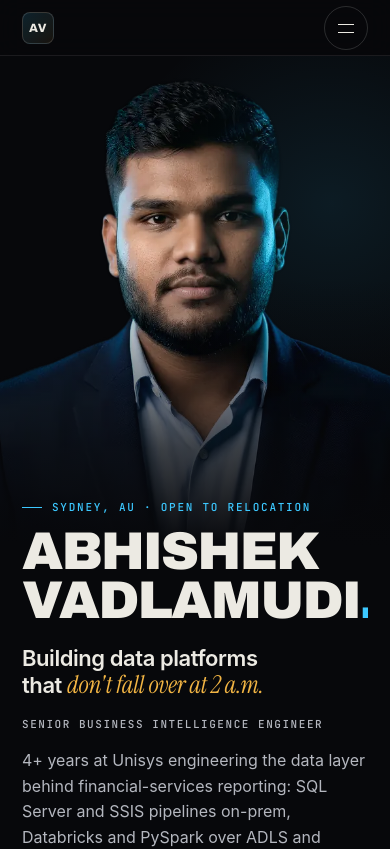
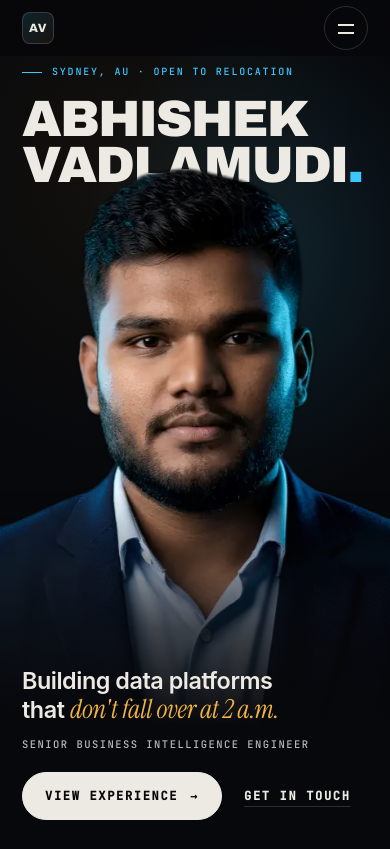
Before and after one commit to vabhishek8/resume-site, a React (Vite) app: page / in a window 390 px wide. Shown: the top 849 px of the page. Built offline with nearby package versions, Linux system fonts and the light colour scheme; a web font is replaced by a local one.

Commit message:
Mobile hero: magazine-cover styles

```diff
--- a/src/index.css
+++ b/src/index.css
@@ -294,6 +294,7 @@ html.anim .hb-scroll i::after { animation: drip 1.6s var(--ease) infinite; }
 .about-grid { display: grid; grid-template-columns: minmax(0, 1.25fr) minmax(0, 1fr); gap: clamp(40px, 7vw, 120px); }
 .about-copy p { color: var(--ink-2); font-size: 17px; max-width: 62ch; }
 .about-copy p + p { margin-top: 22px; }
+.about-copy .about-lede-m + p { margin-top: 0; } /* hidden mobile-only lede must not shift desktop */
 .about-copy p.lead { color: var(--ink); font-size: clamp(19px, 1.6vw, 23px); line-height: 1.5; }
 .stats { display: grid; grid-template-columns: 1fr 1fr; border-top: 1px solid var(--line); align-self: start; }
 .stat { padding: 28px 22px 28px 0; border-bottom: 1px solid var(--line); }
@@ -891,7 +892,6 @@ html.menu-open .site-header { backdrop-filter: none; -webkit-backdrop-filter: no
 html.anim .figure-layer:not(.is-in) { --fig-in: 0; }
 .fig-pose { position: absolute; inset: 0; opacity: 0; transition: opacity 0.7s ease; }
 .fig-pose.is-active { opacity: 1; }
-.fig-pose picture, .hero-photo picture { display: contents; }
 .fig-pose img { width: 100%; height: 100%; object-fit: contain; object-position: bottom center; transform-origin: 50% 100%; }
 /* The about / work / contact poses come from 448x600 tiles (upscaled). Cap
    their rendered size so they are never shown much beyond their effective
@@ -913,4 +913,4 @@ html.anim .fig-pose.is-active img { animation: fig-breath 6s ease-in-out infinit
 
 
 /* Mobile-only elements are hidden on desktop; mobile.css owns their layout */
-.hero-photo, .portrait-band { display: none; }
+.hero-photo, .portrait-band, .about-lede-m { display: none; }
--- a/src/mobile.css
+++ b/src/mobile.css
@@ -11,7 +11,7 @@
    Radius:               16 (cards, sheet, inputs 12) · pills 999
    Borders:              1px var(--line-2)
    Image treatment:      one full-bleed portrait (hero) + one editorial band (before Contact)
-   Motion:               hero static at first paint; one per section after: content fades up on enter. No kinetic headings,
+   Motion:               hero masthead rises once (CSS) + scroll parallax; one per section after: content fades up on enter. No kinetic headings,
                          no particles, no grain, no marquee, no clip-path reveals.
    ═══════════════════════════════════════════════════════════════════════════ */
 
@@ -35,11 +35,14 @@
   html.anim [data-split] .ch { opacity: 1 !important; transform: none !important; }
   /* First paint is the finished hero: no preloader, no hero fade gated on JS. */
   .preloader { display: none !important; }
-  html.anim [data-hero], html.anim [data-hero-name] { opacity: 1 !important; transform: none !important; filter: none !important; }
+  html.anim [data-hero] { opacity: 1 !important; transform: none !important; }
+  html.anim [data-hero-name] { opacity: 1 !important; filter: none !important; }
 
   body { font-size: 16px; line-height: 1.6; }
   h1, h2, h3, .display, .case-title, .cs-title, .hero-tagline, .case-catch { text-wrap: balance; }
+  html { scroll-padding-top: calc(var(--header-h) + env(safe-area-inset-top)); }
   main section[id], .medallion { scroll-margin-top: calc(var(--header-h) + env(safe-area-inset-top)); }
+  .portrait-band + .contact { scroll-margin-top: calc(var(--header-h) + env(safe-area-inset-top) + 8px); }
 
   /* ── Header: sticky, compact, always legible ─────────────────────────── */
   .site-header,
@@ -51,7 +54,13 @@
     background: rgba(7, 8, 11, 0.86);
     -webkit-backdrop-filter: saturate(140%) blur(12px);
     backdrop-filter: saturate(140%) blur(12px);
-    border-bottom: 1px solid var(--line);
+    border-bottom: 0;
+    transition: background 0.3s ease;
+  }
+  /* Over the hero (set by Hero.jsx while scrollY < 12): fully transparent.
+     Default is solid, so the header stays legible if the script never runs. */
+  .site-header.m-clear {
+    background: transparent; -webkit-backdrop-filter: none; backdrop-filter: none;
   }
   .brand-mark { width: 32px; height: 32px; border-radius: 8px; }
   .nav-toggle { width: 44px; height: 44px; }
@@ -87,38 +96,92 @@
   .btn, .btn-lg { height: 48px; padding: 0 20px; justify-content: center; width: 100%; font-size: 12px; }
   .hero-actions, .case-actions, .cs-actions { display: grid; grid-template-columns: 1fr; gap: 12px; }
 
-  /* ── Hero: portrait first, then the story ───────────────────────────── */
+  /* ── Hero: magazine cover ───────────────────────────────────────────
+     Three depth layers inside one stacking context:
+       0  page background + rim glow   (.hero background)
+       1  masthead name                (.hero-name, z 1)
+       2  subject cut-out              (.hero-photo, z 2), head overlaps the masthead
+       3  copy in the lower third      (z 3), over the photo's fade to the page
+     The subject's top is derived from the masthead's metrics so the crown
+     always overlaps the bottom of line 2 by the same amount, on every
+     viewport and safe-area inset. Head top sits at 5% of the 4:5 crop. */
   .hero {
-    display: block; min-height: 0;
-    padding: calc(var(--header-h) + env(safe-area-inset-top)) 0 0;
+    --nf: min(13.1vw, 60px);                                     /* masthead size */
+    --name-top: calc(env(safe-area-inset-top) + var(--header-h) + 40px);
+    --name-h: calc(var(--nf) * 1.72);                            /* 2 lines x 0.86 */
+    --sw: max(100vw, 58svh);                                     /* subject width */
+    --s-top: calc(var(--name-top) + var(--name-h) - 0.3 * var(--nf) - 0.0625 * var(--sw)); /* crown overlaps ~30% of line 2 */
+    --hp: 0;                                                     /* scroll progress, set in Hero.jsx */
+    display: block; position: relative; isolation: isolate; overflow: hidden;
+    height: 100vh; height: 100svh; min-height: 600px; padding: 0;
+    background:
+      radial-gradient(70% 42% at 70% 30%, rgba(60, 200, 255, 0.13), transparent 70%),
+      radial-gradient(90% 50% at 30% 20%, rgba(242, 181, 68, 0.05), transparent 70%),
+      var(--bg);
   }
   .hero-photo {
-    display: block; position: relative; margin: 0;
-    height: min(58vh, 520px); overflow: hidden;
+    display: block; position: absolute; z-index: 2; margin: 0;
+    left: 50%; top: var(--s-top); width: var(--sw); aspect-ratio: 4 / 5;
+    transform: translate3d(-50%, calc(var(--hp) * 16svh), 0);
+    will-change: transform; pointer-events: none;
   }
-  .hero-photo img { width: 100%; height: 100%; object-fit: cover; object-position: 50% 12%; }
+  .hero-photo img { display: block; width: 100%; height: 100%; object-fit: contain; }
   .hero-photo::after {
+    /* fade the chest into the page so the lower-third copy sits on near-solid ground */
     content: ""; position: absolute; inset: 0; pointer-events: none;
-    background:
-      linear-gradient(180deg, rgba(7, 8, 11, 0) 45%, rgba(7, 8, 11, 0.75) 80%, var(--bg) 100%),
-      radial-gradient(80% 60% at 85% 30%, rgba(60, 200, 255, 0.10), transparent 70%);
+    background: linear-gradient(180deg, rgba(7, 8, 11, 0) 58%, rgba(7, 8, 11, 0.72) 80%, var(--bg) 96%);
   }
   .hero-inner {
-    position: relative; z-index: 1; max-width: none;
-    margin-top: -56px; padding: 0 var(--m-g-r) 0 var(--m-g-l);
+    position: absolute; inset: 0; z-index: auto; max-width: none;     /* no stacking context */
+    display: flex; flex-direction: column;
+    padding: calc(env(safe-area-inset-top) + var(--header-h) + 8px) var(--m-g-r)
+             calc(24px + env(safe-area-inset-bottom)) var(--m-g-l);
   }
   .hero-inner::before { display: none; }
-  .hero-name { margin-top: 12px; font-size: clamp(44px, 13.6vw, 60px); line-height: 0.9; }
-  .hero-tagline { margin-top: 20px; max-width: none; font-size: 22px; line-height: 1.2; }
-  .hero-role { margin-top: 16px; font-size: 11px; letter-spacing: 0.14em; }
-  .hero-lede { margin-top: 16px; font-size: 16px; line-height: 1.6; max-width: none; }
-  .hero-actions { margin-top: 32px; }
+  .hero-eyebrow { position: relative; z-index: 3; margin: 0; height: 16px; font-size: 10px; line-height: 16px; letter-spacing: 0.18em; }
+  .hero-name {
+    position: relative; z-index: 1; margin: 16px 0 0;
+    font-size: var(--nf); line-height: 0.86; letter-spacing: -0.035em; white-space: nowrap;
+    transform: translate3d(0, calc(var(--hp) * -10svh), 0); will-change: transform;
+  }
+  .hero-name .line { padding-bottom: 0; margin-bottom: 0; }
+  .hero-tagline, .hero-role, .hero-actions { position: relative; z-index: 3; }
+  .hero-tagline { margin-top: auto; max-width: none; font-size: clamp(21px, 6vw, 25px); line-height: 1.18; }
+  .hero-role { margin-top: 12px; font-size: 10.5px; letter-spacing: 0.14em; color: var(--ink-2); }
+  .hero-lede { display: none; }                                   /* moved to the About lead */
+  .hero-actions {
+    margin-top: 20px; display: flex; align-items: center; gap: 20px;
+  }
+  .hero-actions .btn-primary { width: auto; flex: 0 0 auto; padding: 0 22px; }
+  .hero-actions .btn-ghost {
+    width: auto; height: 48px; padding: 0 2px; border: 0; background: none; border-radius: 0;
+    text-decoration: underline; text-underline-offset: 6px; text-decoration-color: var(--line-2);
+  }
+
+  /* First paint: the masthead rises from behind his head. CSS only, 560ms. */
+  @keyframes mast-in { from { transform: translateY(70%); opacity: 0; } to { transform: none; opacity: 1; } }
+  .hero-name .line-inner { animation: mast-in 0.52s cubic-bezier(0.2, 0.8, 0.2, 1) both; }
+  .hero-name .line:nth-child(2) .line-inner { animation-delay: 0.04s; }
+
+  @media (prefers-reduced-motion: reduce) {
+    .hero-name .line-inner { animation: none; }
+    .hero-photo { transform: translate3d(-50%, 0, 0); }
+    .hero-name { transform: none; }
+  }
+
+  /* Short phones (SE): tighten the lower third rather than push the CTA below the fold */
+  @media (max-height: 700px) {
+    .hero-tagline { font-size: 20px; }
+    .hero-actions { margin-top: 16px; }
+  }
 
   /* ── About ───────────────────────────────────────────────────────────── */
   .about-grid { display: grid; grid-template-columns: 1fr; gap: 32px; }
   .about-copy p, .about-copy p.lead { font-size: 16px; line-height: 1.6; color: var(--ink-2); }
   .about-copy p.lead { color: var(--ink); font-size: 18px; line-height: 1.5; }
   .about-copy p + p { margin-top: 16px; }
+  .about-copy p.about-lede-m { display: block; }
+  .about-copy p.about-lede-m + p.lead { margin-top: 16px; color: var(--ink-2); font-size: 16px; line-height: 1.6; }
   .stats { grid-template-columns: 1fr 1fr; gap: 12px; border-top: 0; }
   .stat, .stat:nth-child(even), .stat:nth-child(odd) {
     padding: 16px; border: 1px solid var(--line-2); border-radius: var(--m-radius); border-right: 1px solid var(--line-2);
```
